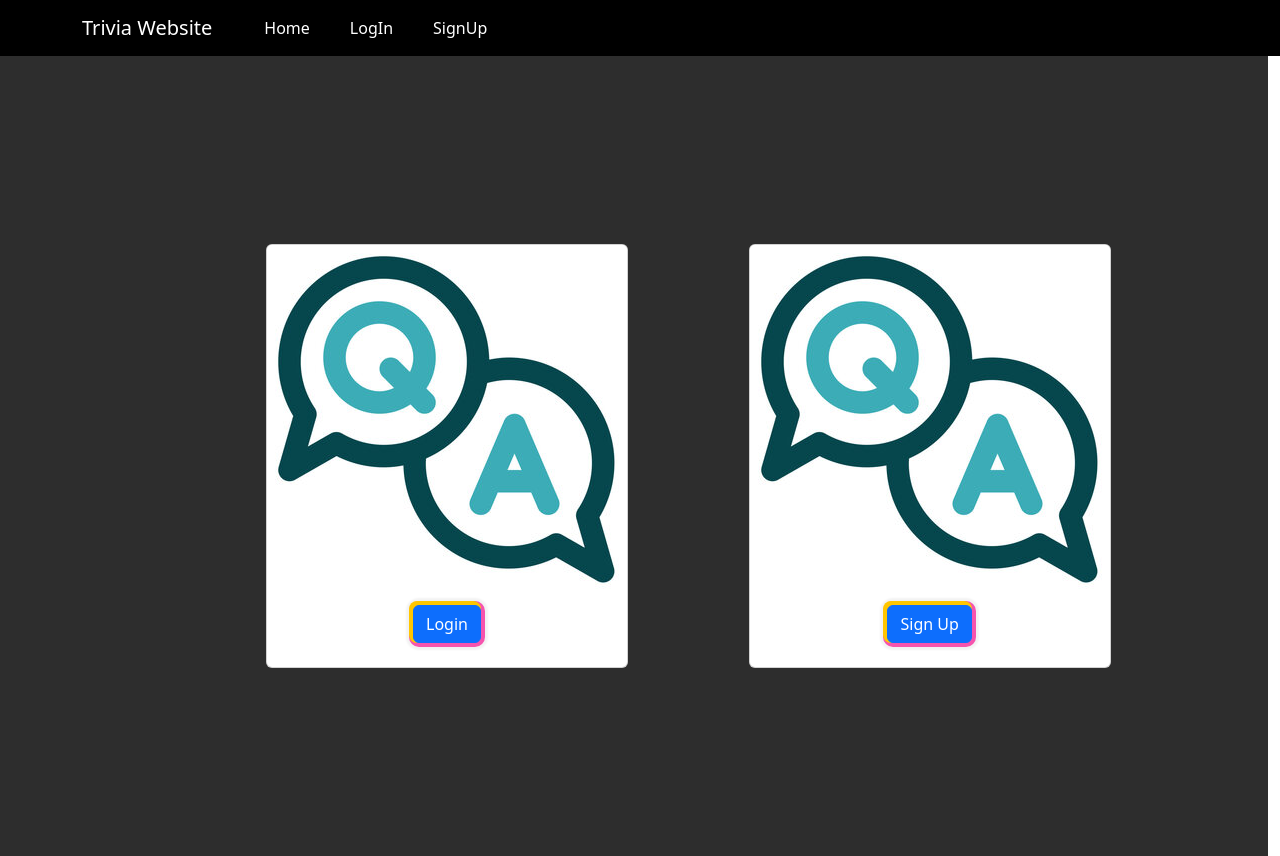
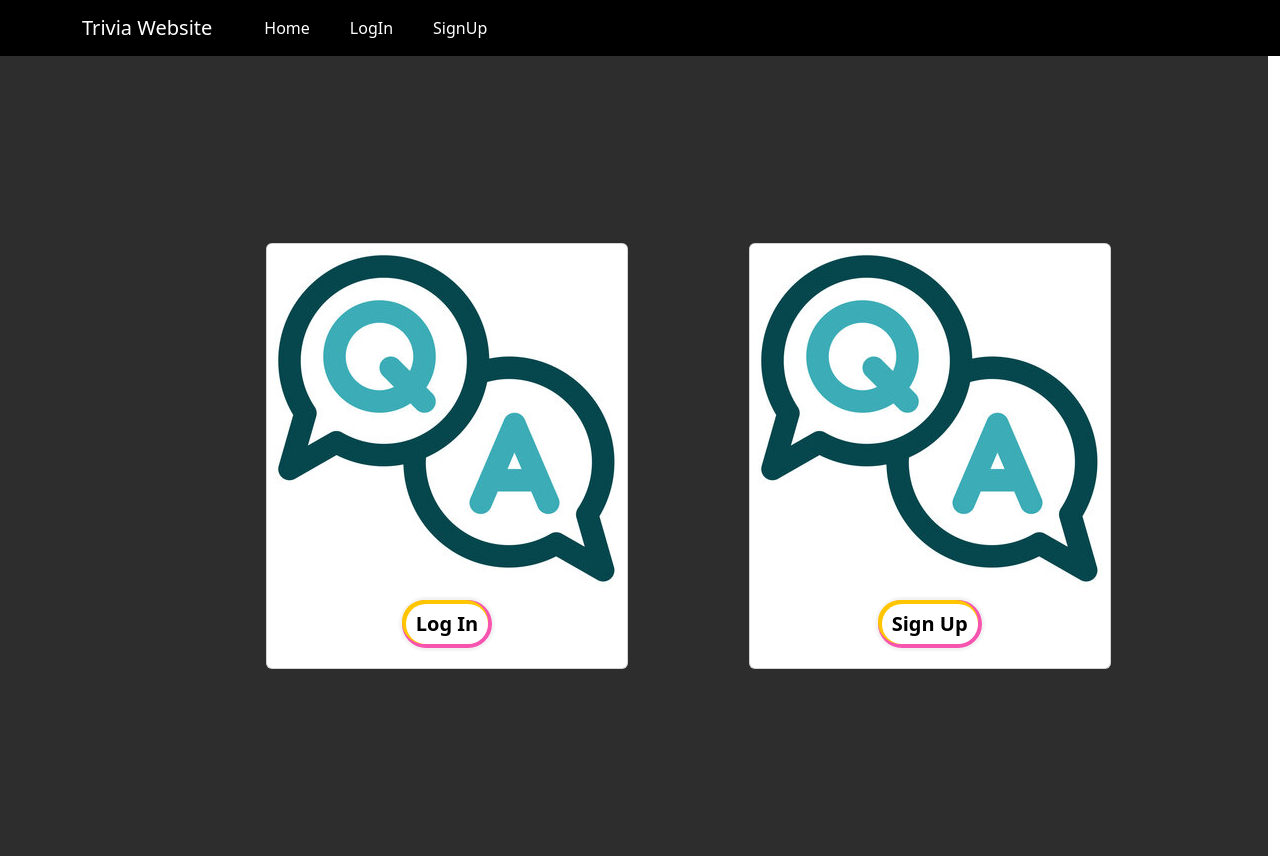
Before and after one commit to RapiddShadow/CS545---HCI-Project, a React (Create React App) app in the folder client/: page / in a window 1280 px wide. Built offline with nearby package versions, Linux system fonts and the light colour scheme.

Commit message:
updated app.js and added homepage

```diff
--- a/client/src/App.css
+++ b/client/src/App.css
@@ -760,10 +760,10 @@ text-decoration: none;
   position: relative;
   color: #000; /* Set the text color to black */
   background: #fff;
-line-height: 30px;
+  line-height: 20px;
   border-radius: 40px;
-padding: 20px;
-font-size: 30px;
+  padding: 10px;
+  font-size: 20px;
   font-weight: 600;
   box-shadow: rgb(255, 198, 0) -2px -2px 0px 2px, rgb(246, 84, 174) 0px 0px 0px 4px, rgba(0, 0, 0, 0.05) 0px 0px 2px 7px;
   transition: all 0.2s;
--- a/client/src/components/Home.js
+++ b/client/src/components/Home.js
@@ -19,9 +19,7 @@ function Home({ title }) {
                           <Card className="card-with-border">
                             <Card.Img variant="top" src="/images/QNA.jpg" />
                             <Link to="/signin">
-                              <Button className="round-button">
-                                <span>Login</span>
-                              </Button>
+                            <button className="round-button">Log In</button>
                             </Link>
                             <br></br>
                           </Card>
@@ -35,9 +33,7 @@ function Home({ title }) {
                           <Card className="card-with-border">
                             <Card.Img variant="top" src="/images/QNA.jpg" />
                             <Link to="/signup">
-                              <Button className="round-button">
-                                <span>Sign Up</span>
-                              </Button>
+                            <button className="round-button">Sign Up</button>
                             </Link>
                             <br></br>
                           </Card>
```
Lines whose indentation alone changed are shown as unchanged.
